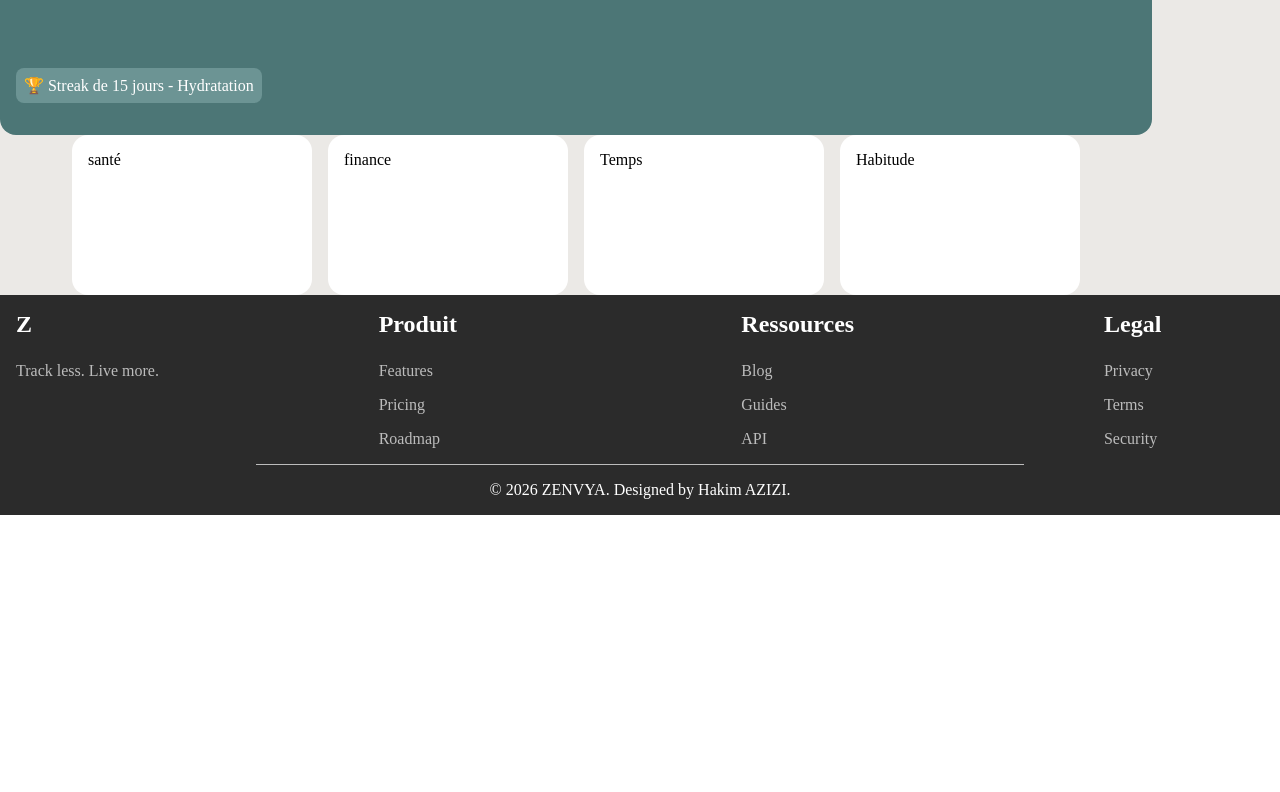
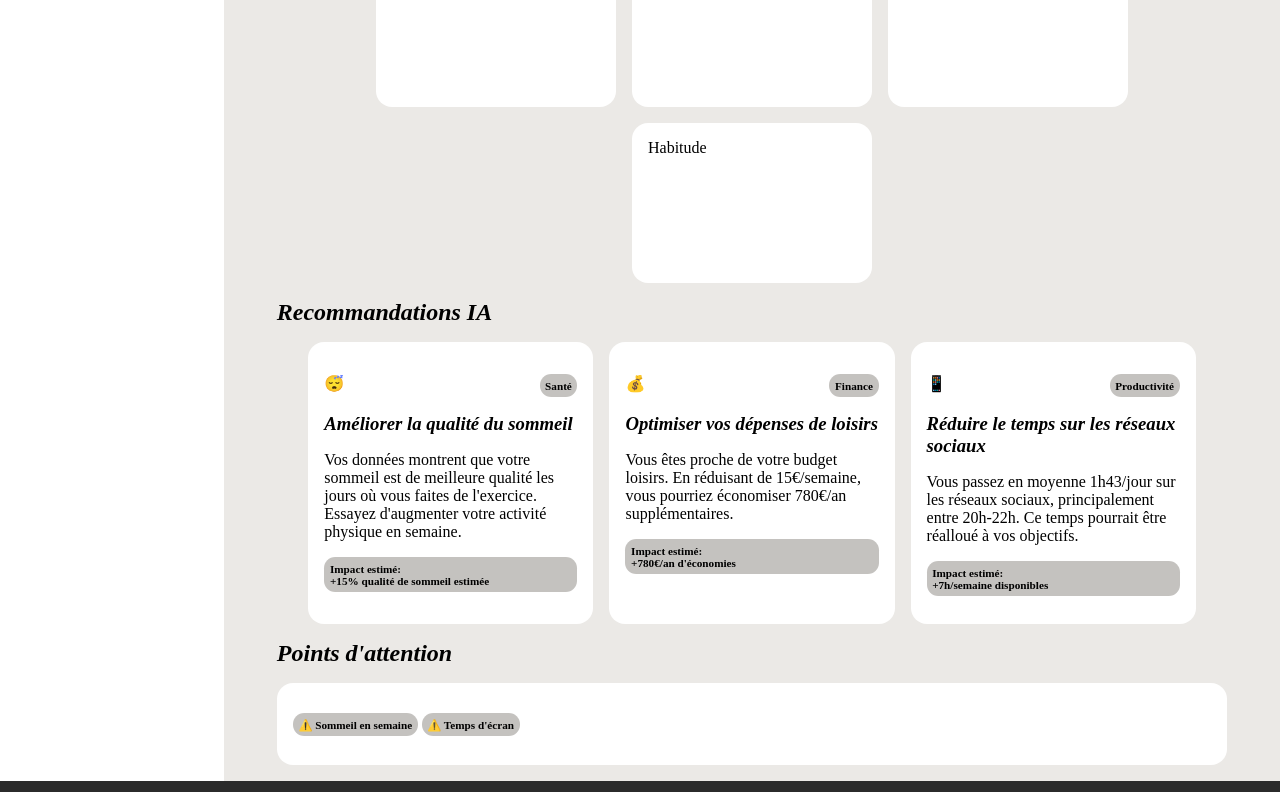
Before and after one commit to hakim-azizi/zenvya, a React (Vite) app: page /dashboard in a window 1280 px wide. Shown: the part 568-1360 px from the top of the page. Before the commit the page ends 1083 px from the top, so only its background shows below. Built offline with nearby package versions, Linux system fonts and the light colour scheme.

Commit message:
The design of the homepage and dashboard page is complete

```diff
--- a/src/App.tsx
+++ b/src/App.tsx
@@ -1,12 +1,16 @@
-import { Outlet } from "react-router-dom";
+import { Outlet, useLocation } from "react-router-dom";
 import Header from "./component/Header.tsx";
 import Footer from "./component/Footer.tsx";
+
 import "./style/App.css"
 
 function App() {
+  const location = useLocation().pathname;
+   const homeId = location === '/' ? ' contener-home' : '';
+
   return (
     <>
-      <div id="contener">
+      <div id={`contener${homeId}`}>
       <Header />
       <Outlet />
       </div>
--- a/src/main.tsx
+++ b/src/main.tsx
@@ -1,7 +1,9 @@
 import React from "react";
 import ReactDOM from "react-dom/client";
 import { RouterProvider } from "react-router-dom";
-import { router } from "./Router"; // Assure-toi du bon chemin
+import { router } from "./Router";
+
+import './index.css';
 
 ReactDOM.createRoot(document.getElementById("root")!).render(
   <React.StrictMode>
--- a/src/pages/Dashboard.tsx
+++ b/src/pages/Dashboard.tsx
@@ -1,11 +1,15 @@
 import "../style/Dashboard.css"
 function Dashboard() {
+ const date = new Date();
+
+const formatted = `${date.toLocaleDateString('fr-FR', { weekday: 'long' })} ${date.toLocaleDateString('fr-FR', { day: '2-digit', month: 'long', year: 'numeric' })}`;
+
   return (
     <div className="content content-dashboard">
       <header>
         <h1>Dashboard</h1>
         <h2>Bonjour! 👋</h2>
-        <p>Voici votre aperçu personnel pour aujourd'hui, Lundi 6 Avril 2026</p>
+        <p>Voici votre aperçu personnel pour aujourd'hui, {formatted}.</p>
       </header>
       <section className="introduction">
         <article>
@@ -18,10 +22,46 @@ function Dashboard() {
         </article>
       </section>
       <section className="information">
-        <article>santé</article>
-        <article>finance</article>
-        <article>Temps</article>
-        <article>Habitude</article>
+        <article className='four-parts'>santé</article>
+        <article className='four-parts'>finance</article>
+        <article className='four-parts'>Temps</article>
+        <article className='four-parts'>Habitude</article>
+      </section>
+      <section className="information">
+        <h2>Recommandations IA</h2>
+        <article className='three-parts'>
+          <p><span>😴</span><span className='border'>Santé</span></p>
+          <h3>Améliorer la qualité du sommeil</h3>
+          <p>Vos données montrent que votre sommeil est de meilleure qualité les jours où vous faites de l'exercice. Essayez d'augmenter votre activité physique en semaine.</p>
+          <p className='border'>Impact estimé:
+            <br />
+            +15% qualité de sommeil estimée
+          </p>
+        </article>
+        <article className='three-parts'>
+          <p><span>💰</span><span className='border'>Finance</span></p>
+          <h3>Optimiser vos dépenses de loisirs</h3>
+          <p>Vous êtes proche de votre budget loisirs. En réduisant de 15€/semaine, vous pourriez économiser 780€/an supplémentaires.</p>
+          <p className='border'>Impact estimé:
+            <br />
+            +780€/an d'économies
+          </p>
+        </article>
+        <article className='three-parts'>
+          <p><span>📱</span><span className='border'>Productivité</span></p>
+          <h3>Réduire le temps sur les réseaux sociaux</h3>
+          <p>Vous passez en moyenne 1h43/jour sur les réseaux sociaux, principalement entre 20h-22h. Ce temps pourrait être réalloué à vos objectifs.</p>
+          <p className='border'>Impact estimé:
+            <br />
+            +7h/semaine disponibles
+          </p>
+        </article>
+      </section>
+      <section className='information'>
+        <h2>Points d'attention</h2>
+        <article className='one-part'>
+          <p><span className='border'>⚠️ Sommeil en semaine</span> <span className='border'>⚠️ Temps d'écran</span></p>
+        </article>
       </section>
     </div>
 
--- a/src/style/App.css
+++ b/src/style/App.css
@@ -5,13 +5,17 @@
     box-sizing: border-box;
     margin: 0;
     padding: 0;
+    font-family: 'Fraunces';
+}
+h1,
+h2,
+h3,
+.slogan {
+    font-style: italic;
 }
 #contener {
     display: flex;
     min-height: 100vh;
-    flex-direction:column;
-}
-#contener > * {
     width: 100%;
 }
 section {
@@ -21,6 +25,7 @@ section {
 .menu {
     width:14em;
     padding:0 1em;
+    background: #FFF;
 }
 .menu ul {
     display: flex;
@@ -40,11 +45,11 @@ section {
     margin: 0;
     flex: 1;
     background-color: #EBE9E6;
-    margin-top: 4.75em;
+    margin: 4.75em 0 1em 0;
+    gap: 1em;
 }
 header {
     text-align: center;
-    margin-bottom: 1em;
 }
 h1 {
     display: inline;
--- a/src/style/Dashboard.css
+++ b/src/style/Dashboard.css
@@ -1,7 +1,7 @@
 .content-dashboard {
-    display: flex;
     flex-direction: column;
-    flex-wrap: nowrap;
+    align-content: center;
+    justify-content: space-between;
 }
 .introduction {
     background-color: #4C7676;
@@ -49,11 +49,26 @@
     gap: 1em;
     justify-content: center;
 }
-.information article {
+.information > h2 {
+    width: 100%;
+}
+.information > article {
     background-color: #FFF;
-    width: 20%;
     min-width: 15em;
-    height: 10em;
     padding: 1em;
     border-radius: 1em;
 }
+.information > .four-parts {
+    width: 20%;
+    height: 10em;
+}
+.information > .three-parts {
+    width: 30%;
+}
+.information > .three-parts > p {
+    display: flex;
+    justify-content: space-between;
+}
+.information > .one-part {
+    width: 100%;
+}
--- a/src/style/Home.css
+++ b/src/style/Home.css
@@ -1,3 +1,6 @@
+#contener-home{
+    flex-direction: column;
+}
 .home {
     justify-content: center;
     gap: 1em;
```
